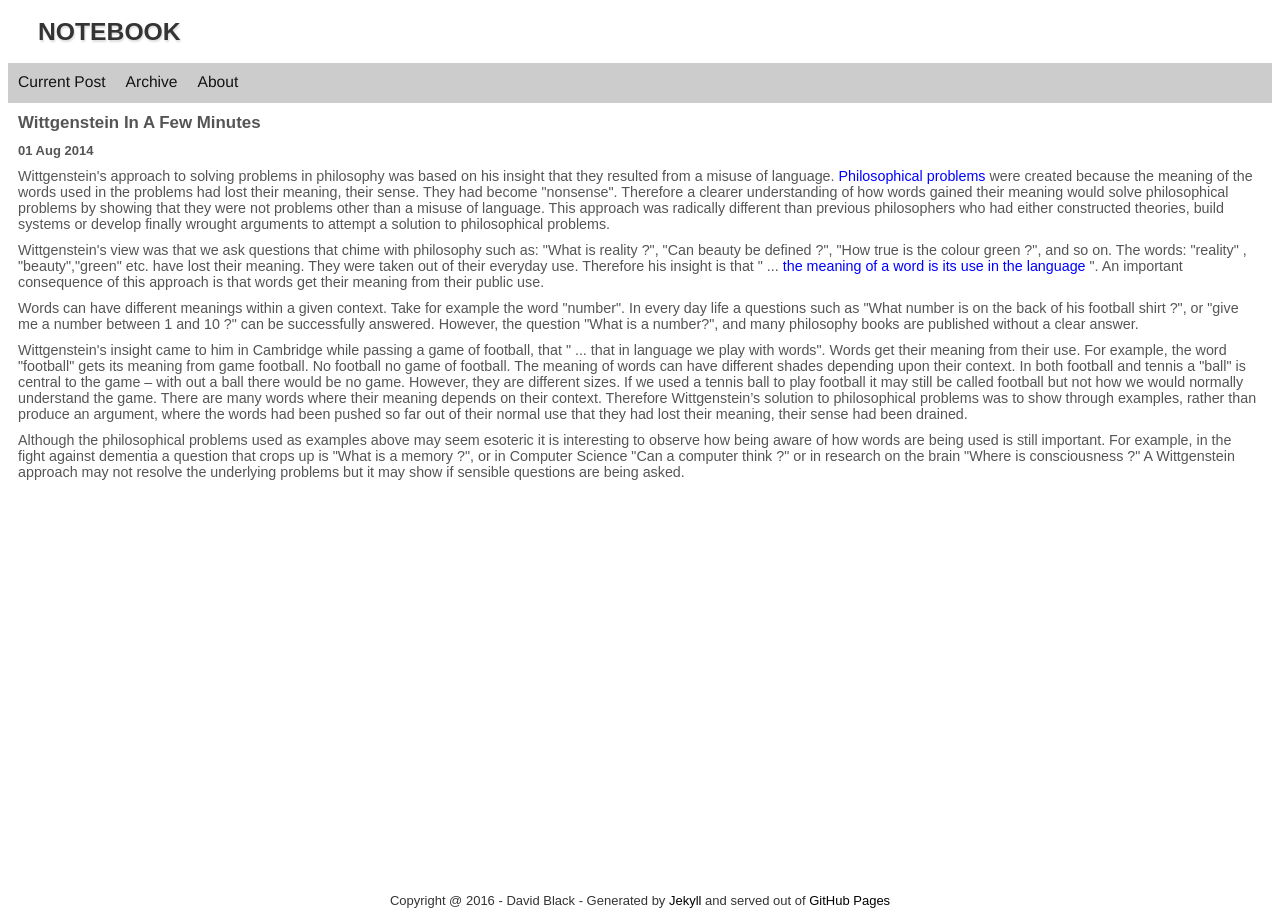
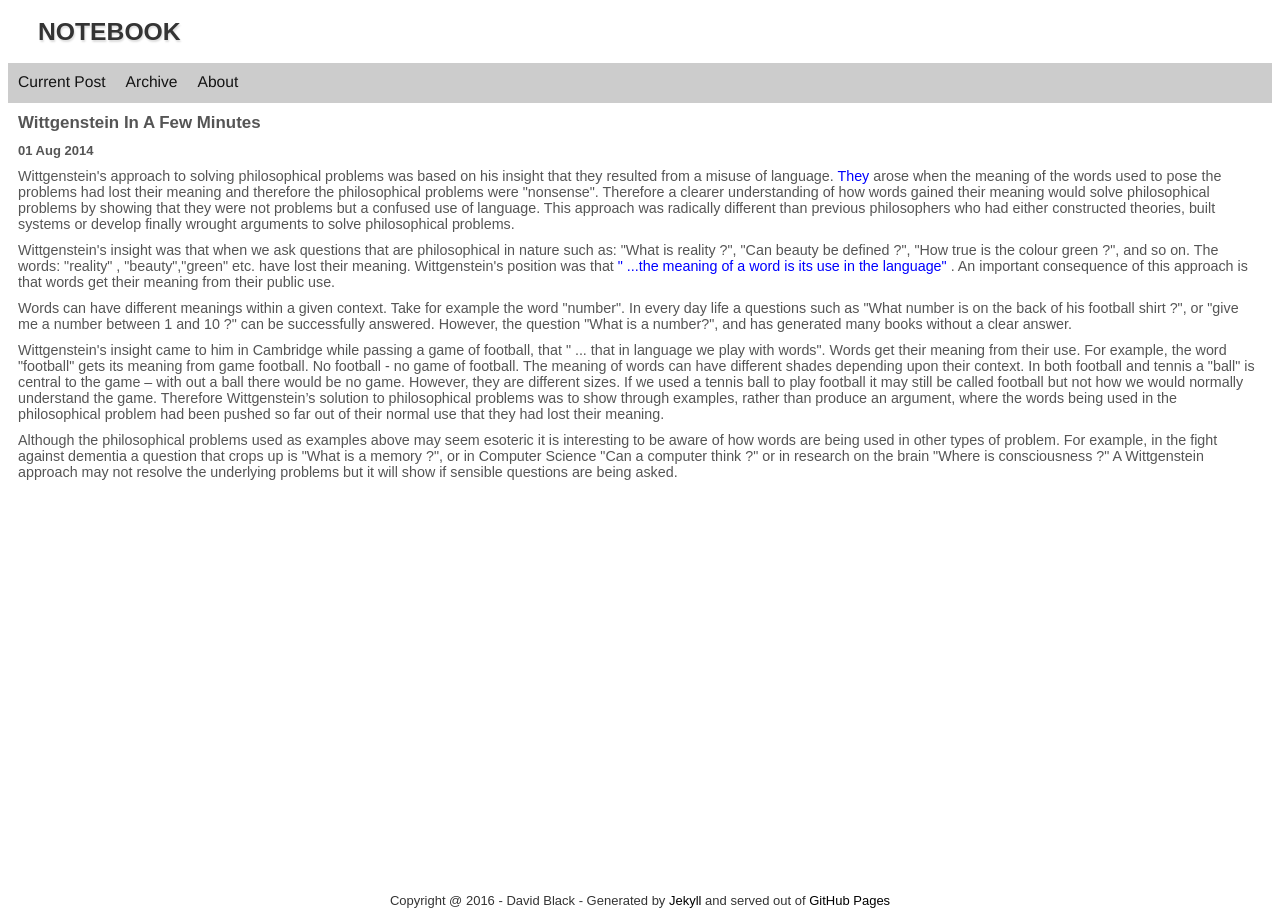
Before and after one commit to dtinblack/dtinblack.github.io, a Jekyll site: the page built from _posts/2014-08-01-archived.html, in a window 1280 px wide. Built offline with Jekyll 4.4.1, drawn with Linux system fonts in a browser that asks for light colours.

Commit message:
new post 11 March 2015

```diff
--- a/_posts/2014-08-01-archived.html
+++ b/_posts/2014-08-01-archived.html
@@ -5,54 +5,55 @@ description: Short introduction to Wittgenstein’s solution to philosophical pr
 ---
 
 <p>
-Wittgenstein&#39;s approach to solving problems in philosophy was based on his insight that they resulted
+Wittgenstein&#39;s approach to solving philosophical problems was based on his insight that they resulted
 from a misuse of language.
-<a href="http://en.wikipedia.org/wiki/List_of_unsolved_problems_in_philosophy" target="_blank">Philosophical problems</a>
-were created because the meaning of the words used in
-the problems had lost their meaning, their sense. They had become &#34;nonsense&#34;.  Therefore a clearer
+<a href="http://en.wikipedia.org/wiki/List_of_unsolved_problems_in_philosophy" target="_blank">They
+</a> arose
+when the meaning of the words used to pose the problems had lost their meaning and therefore
+the philosophical problems were "nonsense". Therefore a clearer
 understanding of how words gained their meaning would solve philosophical problems by showing that
-they were not problems other than a misuse of language. This approach was radically different than previous
-philosophers who had either constructed theories, build systems or develop finally wrought arguments to
-attempt a solution to philosophical problems.
+they were not problems but a confused use of language. This approach was radically different than previous
+philosophers who had either constructed theories, built systems or develop finally wrought arguments to
+solve philosophical problems.
 </p>
 
 <p>
-Wittgenstein&#39;s view was that we ask questions that chime with philosophy such as: &#34;What is reality ?&#34;,
+Wittgenstein&#39;s insight was that when we ask questions that are philosophical in nature
+such as: &#34;What is reality ?&#34;,
 &#34;Can beauty be defined ?&#34;, &#34;How true is the colour green ?&#34;, and so on. The words: &#34;reality&#34;
-, &#34;beauty&#34;,&#34;green&#34; etc. have lost their meaning. They were taken out of their everyday use.
-Therefore his insight is that &#34; &#46;&#46;&#46;
-
-<a href="http://plato.stanford.edu/entries/wittgenstein/#Mea" target="_blank">the meaning of a word is its use in the language</a>
-&#34;. An important
+, &#34;beauty&#34;,&#34;green&#34; etc. have lost their meaning. Wittgenstein's position was that
+<a href="http://plato.stanford.edu/entries/wittgenstein/#Mea" target="_blank">" ...the meaning of a word is its use in the language"</a>
+.
+An important
 consequence of this approach is that words get their meaning from their public use.
 </p>
 
 <p>
 Words can have different meanings within a given context. Take for example the word &#34;number&#34;.  In every day
 life a questions such as &#34;What number is on the back of his football shirt ?&#34;, or &#34;give me a number between
-1 and 10 ?&#34; can be successfully answered. However, the question &#34;What is a number?&#34;, and many philosophy
-books are published without a clear answer.
+1 and 10 ?&#34; can be successfully answered. However, the question &#34;What is a number?&#34;, and has generated
+many books without a clear answer.
 </p>
 
 
 <p>
 Wittgenstein&#39;s insight came to him in Cambridge while passing a game of football, that  &#34; &#46;&#46;&#46; that in language we play
 with words&#34;.  Words get their meaning from their use. For example, the word &#34;football&#34; gets its meaning
-from game football. No football no game of football. The meaning of words can have different shades depending upon
+from game football. No football - no game of football. The meaning of words can have different shades depending upon
 their context. In both football and tennis a &#34;ball&#34; is central to the game – with out a ball there would be no
 game. However, they are different sizes. If we used a tennis ball to play football it may still be called
-football but not how we would normally understand the game. There are many words where their meaning depends
-on their context. Therefore Wittgenstein’s solution to philosophical problems was to show through examples,
-rather than produce an argument,  where the words had been pushed so far
-out of their normal use that they had lost their meaning, their sense had been drained.
+football but not how we would normally understand the game. Therefore Wittgenstein’s solution to philosophical
+problems was to show through examples,
+rather than produce an argument,  where the words being used in the philosophical problem had been pushed so far
+out of their normal use that they had lost their meaning.
 </p>
 
 <p>
-Although the philosophical problems used as examples above may seem esoteric it is interesting to observe how
-being aware of how words are being used is still important. For example, in the fight against dementia a
+Although the philosophical problems used as examples above may seem esoteric it is interesting to
+be aware of how words are being used in other types of problem. For example, in the fight against dementia a
 question that crops up is &#34;What is a memory ?&#34;, or in Computer Science &#34;Can a computer think ?&#34; or in research
 on the brain &#34;Where is consciousness ?&#34; A Wittgenstein approach may not resolve the underlying problems
-but it may show if sensible questions are being asked.
+but it will show if sensible questions are being asked.
 </p>
 
 &nbsp;
```
Also changed, not shown: _posts/2016-03-11-current.html (added, +68 -0 lines), _posts/2016-02-26-archived.html (renamed from _posts/2016-02-26-current.html).
